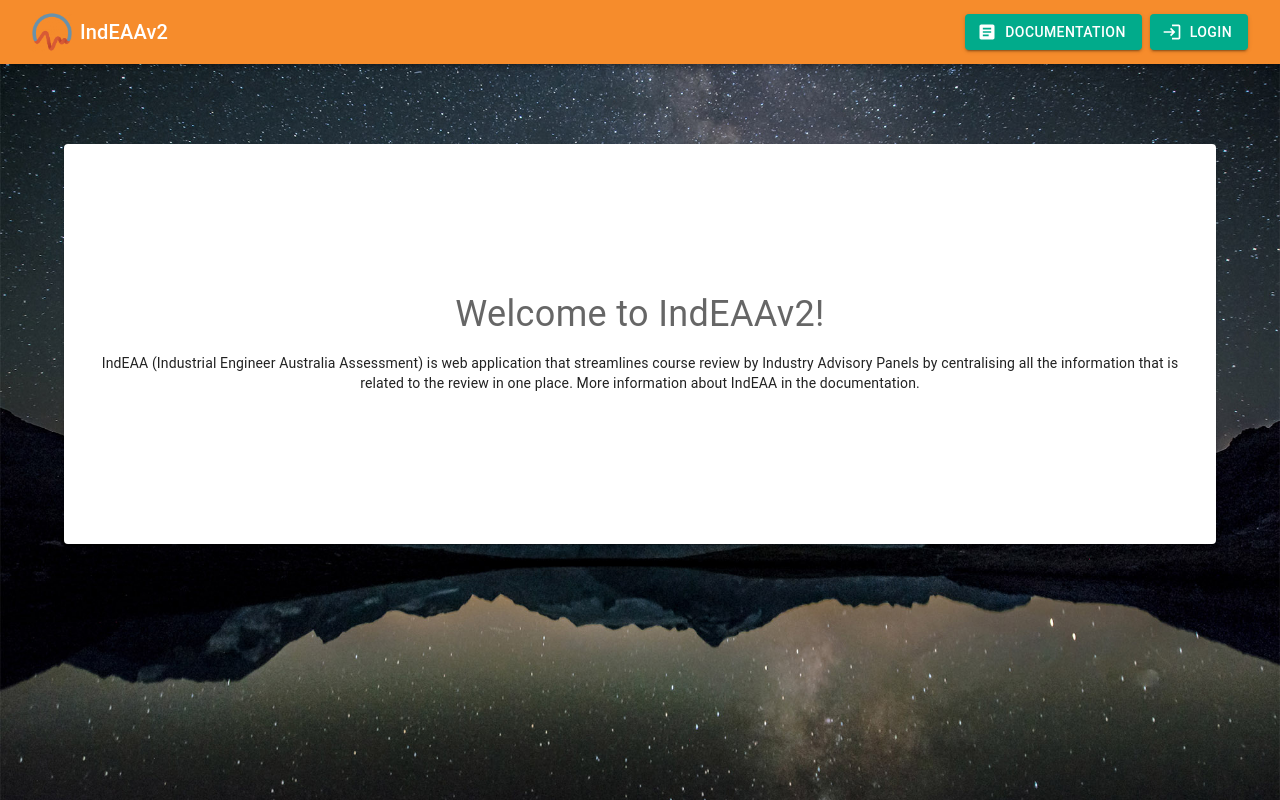
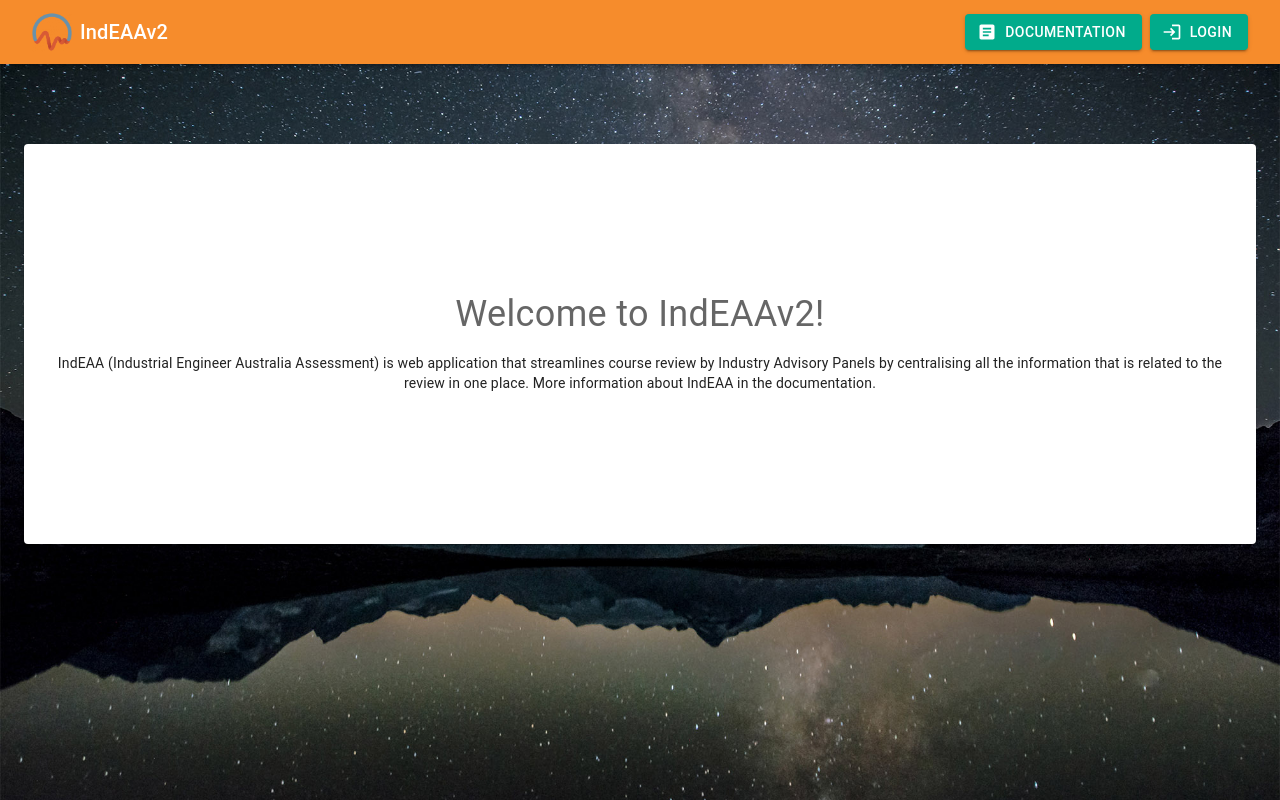
Before and after one commit to uwasystemhealth/IndEAAv2, a Next.js app in the folder frontend/: page / in a window 1280 px wide. Built offline with nearby package versions, Linux system fonts and the light colour scheme; no server answers.

Commit message:
reorganise interface cards

```diff
--- a/frontend/pages/index.tsx
+++ b/frontend/pages/index.tsx
@@ -10,14 +10,11 @@ import { determineIfUserIsAuthentication } from 'utils/Authentication';
 import Listings from '@/components/CourseListings/Listings';
 
 const StaticInformationAboutIndEAA = () => (
-  <Card>
-    <CardContent
+  <Box
     sx={{
-        minHeight: '50vh',
+      display: 'flex',
+      alignItems: 'center',
       textAlign: 'center',
-        display: 'flex',
-        justifyContent: 'center',
-        alignItems: 'center',
     }}
   >
     <Box>
@@ -25,13 +22,12 @@ const StaticInformationAboutIndEAA = () => (
         Welcome to IndEAAv2!
       </Typography>
       <Typography variant="body2">
-          IndEAA (Industrial Engineer Australia Assessment) is web application that streamlines
-          course review by Industry Advisory Panels by centralising all the information that is
-          related to the review in one place. More information about IndEAA in the documentation.
+        IndEAA (Industrial Engineer Australia Assessment) is web application that streamlines course
+        review by Industry Advisory Panels by centralising all the information that is related to
+        the review in one place. More information about IndEAA in the documentation.
       </Typography>
     </Box>
-    </CardContent>
-  </Card>
+  </Box>
 );
 
 const Home: NextPage = () => {
@@ -39,7 +35,19 @@ const Home: NextPage = () => {
   const isUserAuthenticated = determineIfUserIsAuthentication(authenticationDetails.accessToken);
 
   return (
-    <Container>{!isUserAuthenticated ? <StaticInformationAboutIndEAA /> : <Listings />}</Container>
+    <Container maxWidth="xl">
+      <Card>
+        <CardContent
+          sx={{
+            minHeight: '50vh',
+            display: 'flex',
+            justifyContent: 'center',
+          }}
+        >
+          {!isUserAuthenticated ? <StaticInformationAboutIndEAA /> : <Listings />}
+        </CardContent>
+      </Card>
+    </Container>
   );
 };
 
```
Lines whose indentation alone changed are shown as unchanged.
